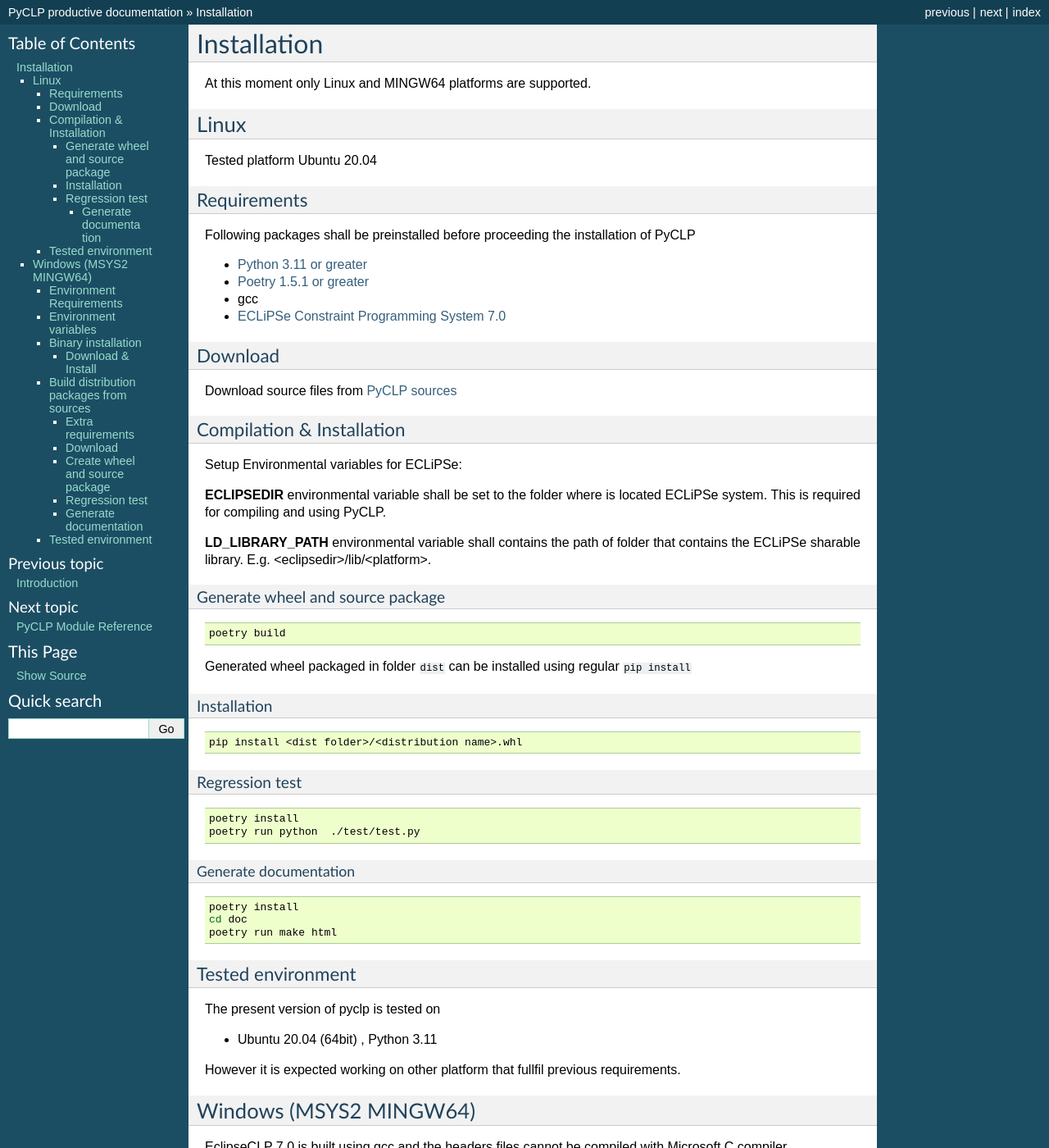
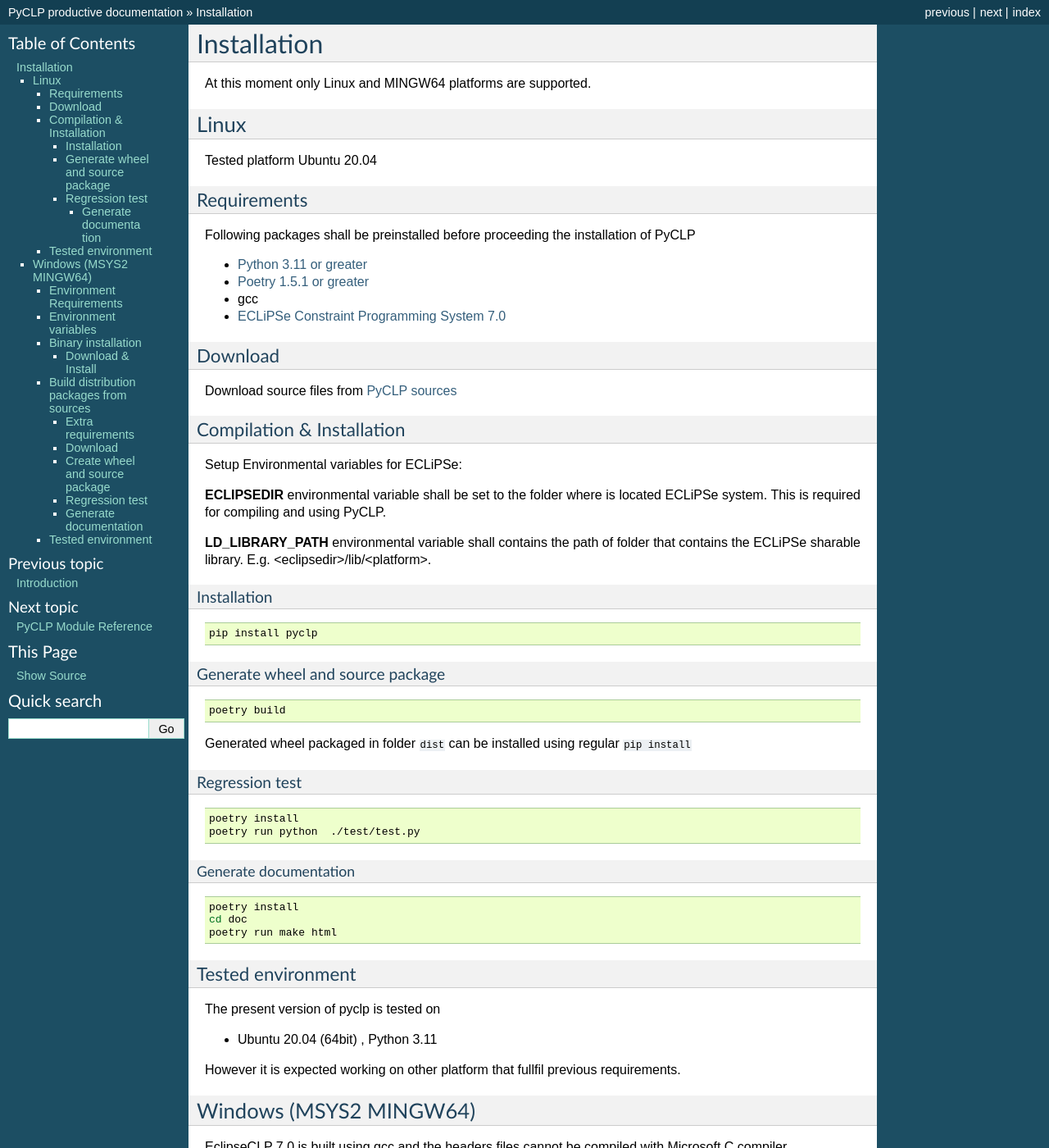
Before and after one commit to pellico/pyclp, a Sphinx documentation site: the page built from doc/installation.rst, in a window 1280 px wide and 1400 px high. Shown: the whole window at 82% size. Built offline with Sphinx 7.4.7, drawn with Linux system fonts in a browser that asks for light colours.

Commit message:
Updated documentation

```diff
--- a/doc/installation.rst
+++ b/doc/installation.rst
@@ -31,7 +31,12 @@
 **LD_LIBRARY_PATH** environmental variable shall contains the path of folder that contains
 the ECLiPSe sharable library. E.g. <eclipsedir>/lib/<platform>.
 
+Installation
+------------
 
+.. code-block:: bash
+
+   pip install pyclp
 
 Generate wheel and source package
 ---------------------------------
@@ -41,14 +46,6 @@
    poetry build
 
 Generated wheel packaged in folder ``dist`` can be installed using regular ``pip install``
-
-
-Installation
-------------
-
-.. code-block:: bash
-
-   pip install <dist folder>/<distribution name>.whl
 
 
 Regression test
```
Also changed, not shown: 7 other files.
